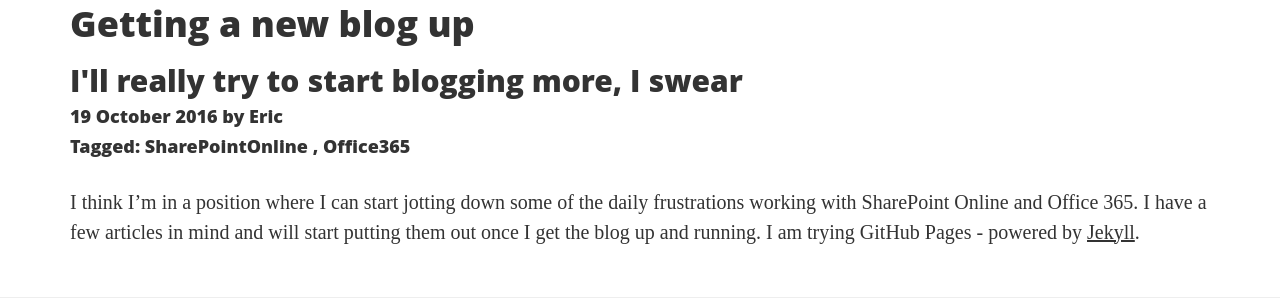
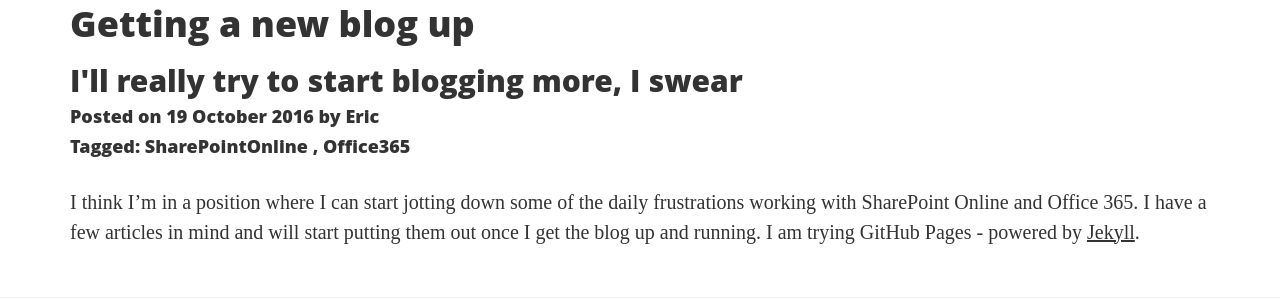
Before and after one commit to ejaya2/ejaya2.github.io, a Jekyll site: the page built from _posts/2016-10-19-Getting-Started.md, in a window 1280 px wide. Shown: the part 514-814 px from the top of the page. Built offline with Jekyll 4.4.1, drawn with Linux system fonts in a browser that asks for light colours.

Commit message:
Update post.html

```diff
--- a/_layouts/post.html
+++ b/_layouts/post.html
@@ -10,9 +10,9 @@
 
 		<!-- Main Content -->
 		<div class="container">
-			<h1 class="post-title">{{ page.title }}</h1>
+			<h1 class="post-title"><a href="{{ page.url }}" title="Permalink for this article">{{ page.title }}</a></h1>
 			<h2 class="post-subtitle">{{ page.subtitle }}</h2>
-			<h4><a href="{{ page.url }}" title="Permalink for this article">{{ page.date | date_to_long_string }}</a> by {{ page.author }}</h4>
+			<h4>Posted on <a href="{{ page.url }}" title="Permalink for this article">{{ page.date | date_to_long_string }}</a> by {{ page.author }}</h4>
 			<h4 class="item_tags">Tagged: {% for tag in page.tags %}{{ tag }} {% if forloop.last != true %}, {% endif %}{% endfor %}</h4>
 			{{ content }}
 		</div>
```
